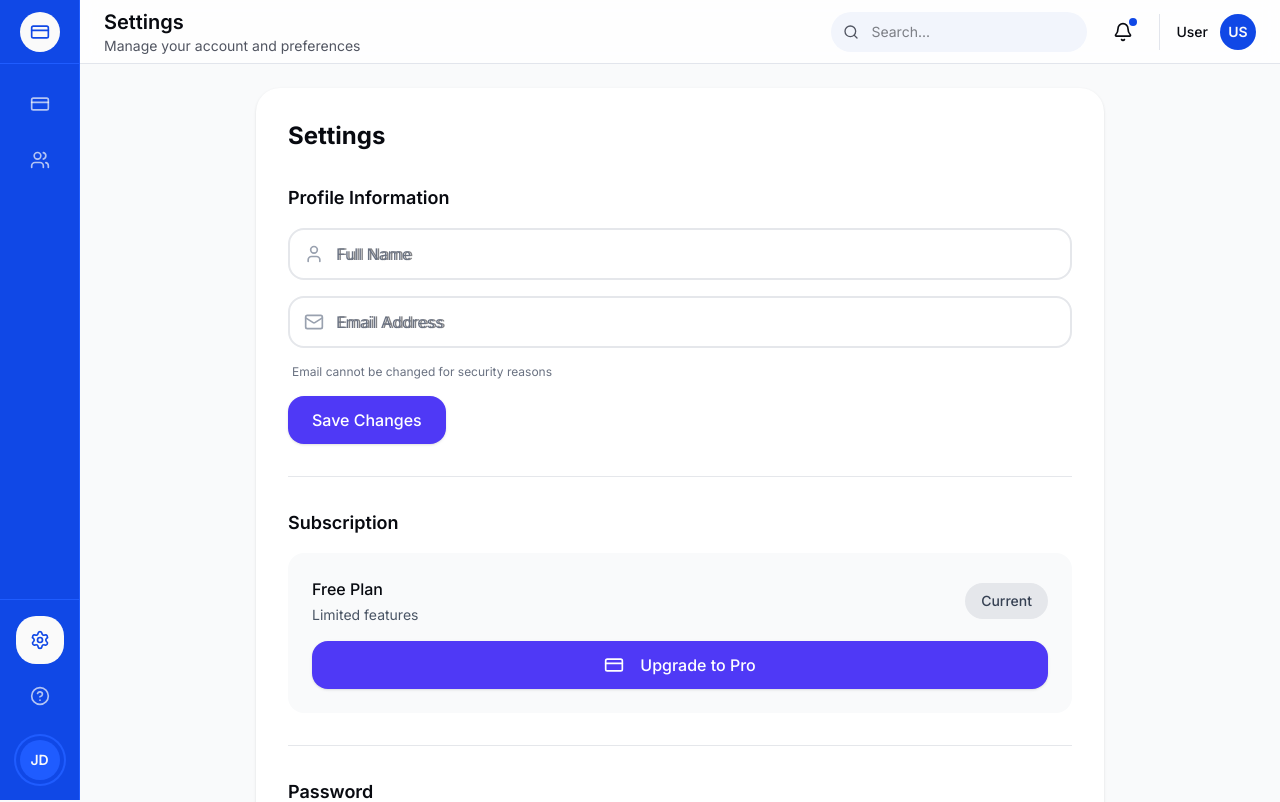
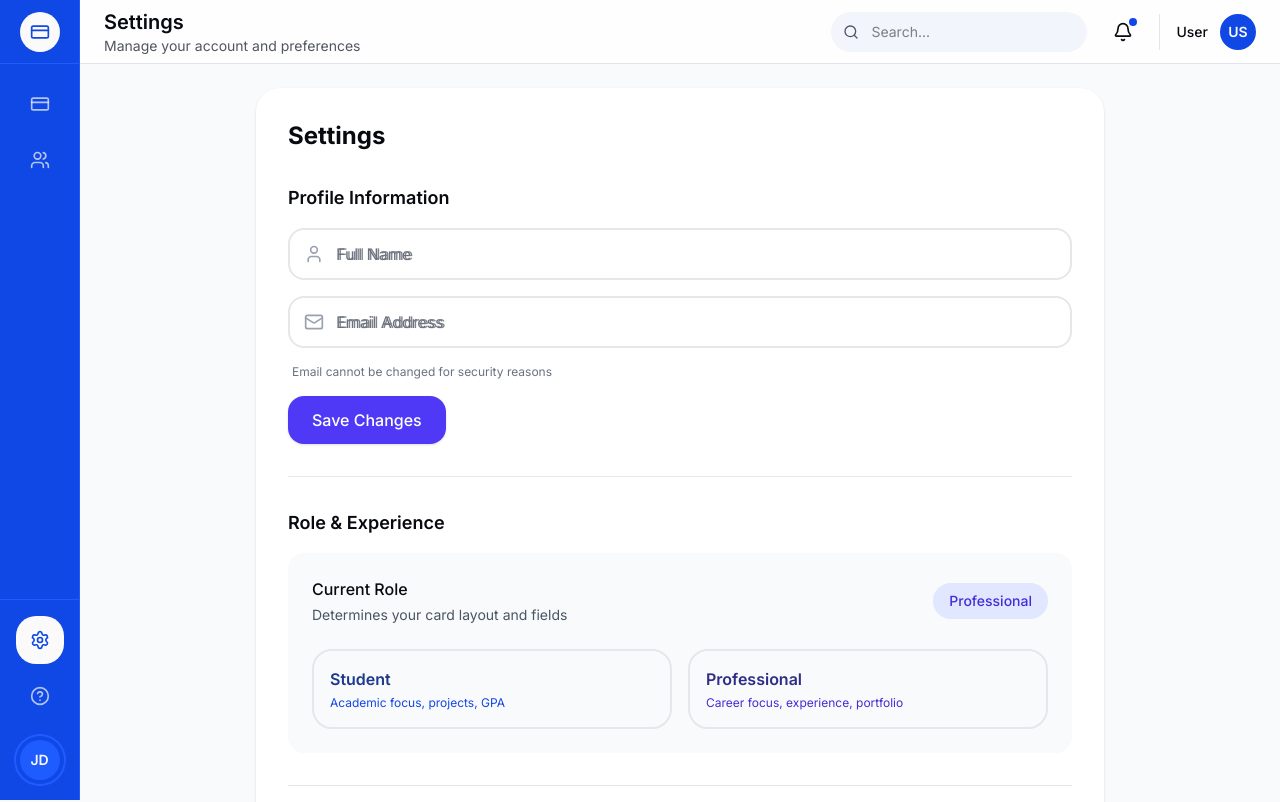
Before and after one commit to anilkumarjnv/smartcard-web, a Next.js app: page /settings in a window 1280 px wide. Shown: the top 802 px of the page. Built offline with nearby package versions, Linux system fonts and the light colour scheme; no server answers.

Commit message:
feat: Implement user onboarding for initial role selection and allow role management in settings, updating profile types with role-specific fields.

```diff
--- /dev/null
+++ b/src/app/onboarding/page.tsx
@@ -0,0 +1,102 @@
+'use client';
+
+import React, { useState } from 'react';
+import { useRouter } from 'next/navigation';
+import { createClient } from '@/lib/supabaseClient';
+import { getAvailableRoles, UserRole } from '@/lib/roles';
+import { Button } from '@/components/molecules/Button';
+import { Check, GraduationCap, Briefcase } from 'lucide-react';
+
+export default function OnboardingPage() {
+    const router = useRouter();
+    const [selectedRole, setSelectedRole] = useState<UserRole | null>(null);
+    const [loading, setLoading] = useState(false);
+    const roles = getAvailableRoles();
+
+    const handleRoleSelect = (role: UserRole) => {
+        setSelectedRole(role);
+    };
+
+    const handleSubmit = async () => {
+        if (!selectedRole) return;
+
+        setLoading(true);
+        try {
+            const supabase = createClient();
+            const { data: { user } } = await supabase.auth.getUser();
+
+            if (!user) throw new Error('No user found');
+
+            // Call the RPC function to update role in both profiles and auth.users
+            const { error } = await supabase.rpc('update_user_role', {
+                user_id: user.id,
+                new_role: selectedRole
+            });
+
+            if (error) throw error;
+
+            // Force refresh session to get new metadata
+            await supabase.auth.refreshSession();
+
+            router.push('/mycards');
+        } catch (error) {
+            console.error('Error updating role:', error);
+            alert('Failed to update role. Please try again.');
+        } finally {
+            setLoading(false);
+        }
+    };
+
+    return (
+        <div className="min-h-screen bg-background flex items-center justify-center p-6">
+            <div className="max-w-2xl w-full">
+                <div className="text-center mb-12">
+                    <h1 className="text-3xl font-bold mb-4">Welcome to SmartCard!</h1>
+                    <p className="text-muted-foreground text-lg">
+                        To get started, please tell us how you plan to use SmartCard.
+                        <br />
+                        This helps us customize your experience.
+                    </p>
+                </div>
+
+                <div className="grid md:grid-cols-2 gap-6 mb-10">
+                    {roles.map((role) => (
+                        <div
+                            key={role.id}
+                            onClick={() => handleRoleSelect(role.id)}
+                            className={`relative p-6 rounded-2xl border-2 cursor-pointer transition-all hover:border-primary/50 hover:bg-accent/50 ${selectedRole === role.id
+                                    ? 'border-primary bg-primary/5 ring-2 ring-primary/20'
+                                    : 'border-border bg-card'
+                                }`}
+                        >
+                            {selectedRole === role.id && (
+                                <div className="absolute top-4 right-4 w-6 h-6 bg-primary rounded-full flex items-center justify-center text-primary-foreground">
+                                    <Check className="w-4 h-4" />
+                                </div>
+                            )}
+
+                            <div className={`w-12 h-12 rounded-xl flex items-center justify-center text-2xl mb-4 ${role.id === 'student' ? 'bg-blue-100 text-blue-600' : 'bg-indigo-100 text-indigo-600'
+                                }`}>
+                                {role.id === 'student' ? <GraduationCap /> : <Briefcase />}
+                            </div>
+
+                            <h3 className="text-xl font-semibold mb-2">{role.name}</h3>
+                            <p className="text-muted-foreground text-sm">{role.description}</p>
+                        </div>
+                    ))}
+                </div>
+
+                <div className="flex justify-center">
+                    <Button
+                        size="lg"
+                        onClick={handleSubmit}
+                        disabled={!selectedRole || loading}
+                        className="w-full md:w-auto min-w-[200px]"
+                    >
+                        {loading ? 'Setting up...' : 'Continue'}
+                    </Button>
+                </div>
+            </div>
+        </div>
+    );
+}
--- a/src/components/organisms/SettingsTab.tsx
+++ b/src/components/organisms/SettingsTab.tsx
@@ -18,6 +18,7 @@ export function SettingsTab({ onLogout }: SettingsTabProps) {
 
   const [name, setName] = useState('');
   const [email, setEmail] = useState('');
+  const [role, setRole] = useState<string>('');
   const [showDeleteModal, setShowDeleteModal] = useState(false);
   const [isSaving, setIsSaving] = useState(false);
   const [saveMessage, setSaveMessage] = useState('');
@@ -29,10 +30,43 @@ export function SettingsTab({ onLogout }: SettingsTabProps) {
       if (user) {
         setEmail(user.email || '');
         setName(user.user_metadata?.name || '');
+        setRole(user.user_metadata?.role || 'professional');
       }
     };
     loadUserData();
   }, [supabase]);
+
+  const handleRoleChange = async (newRole: string) => {
+    if (newRole === role) return;
+
+    setIsSaving(true);
+    try {
+      const { data: { user } } = await supabase.auth.getUser();
+      if (!user) throw new Error('No user found');
+
+      const { error } = await supabase.rpc('update_user_role', {
+        user_id: user.id,
+        new_role: newRole
+      });
+
+      if (error) throw error;
+
+      // Update local state and refresh session
+      setRole(newRole);
+      await supabase.auth.refreshSession();
+
+      setSaveMessage(`✓ Role updated to ${newRole}`);
+      setTimeout(() => setSaveMessage(''), 3000);
+
+      // Force reload to update UI components that depend on role
+      window.location.reload();
+    } catch (err) {
+      console.error('Error updating role:', err);
+      setSaveMessage('✗ Failed to update role');
+    } finally {
+      setIsSaving(false);
+    }
+  };
 
   const handleSaveProfile = async () => {
     setIsSaving(true);
@@ -89,11 +123,10 @@ export function SettingsTab({ onLogout }: SettingsTabProps) {
 
       <div className="space-y-8">
         {saveMessage && (
-          <div className={`p-4 rounded-2xl ${
-            saveMessage.includes('✓')
-              ? 'bg-green-50 text-green-700'
-              : 'bg-red-50 text-red-700'
-          }`}>
+          <div className={`p-4 rounded-2xl ${saveMessage.includes('✓')
+            ? 'bg-green-50 text-green-700'
+            : 'bg-red-50 text-red-700'
+            }`}>
             {saveMessage}
           </div>
         )}
@@ -125,6 +158,48 @@ export function SettingsTab({ onLogout }: SettingsTabProps) {
         </div>
 
         <div className="border-t border-gray-200 pt-8">
+          <h4 className="text-lg font-semibold mb-4">Role & Experience</h4>
+          <div className="p-6 bg-gray-50 rounded-2xl">
+            <div className="flex items-center justify-between mb-6">
+              <div>
+                <p className="font-medium">Current Role</p>
+                <p className="text-sm text-gray-600 mt-1">Determines your card layout and fields</p>
+              </div>
+              <span className={`px-4 py-2 rounded-xl text-sm font-medium ${(role || 'professional') === 'student'
+                ? 'bg-blue-100 text-blue-700'
+                : 'bg-indigo-100 text-indigo-700'
+                }`}>
+                {(role || 'Professional').charAt(0).toUpperCase() + (role || 'professional').slice(1)}
+              </span>
+            </div>
+
+            <div className="grid grid-cols-2 gap-4">
+              <button
+                onClick={() => handleRoleChange('student')}
+                className={`p-4 rounded-xl border-2 text-left transition-all ${role === 'student'
+                  ? 'border-blue-500 bg-blue-50 ring-1 ring-blue-500'
+                  : 'border-gray-200 hover:border-blue-200 hover:bg-white'
+                  }`}
+              >
+                <div className="font-semibold mb-1 text-blue-900">Student</div>
+                <div className="text-xs text-blue-700">Academic focus, projects, GPA</div>
+              </button>
+
+              <button
+                onClick={() => handleRoleChange('professional')}
+                className={`p-4 rounded-xl border-2 text-left transition-all ${role === 'professional'
+                  ? 'border-indigo-500 bg-indigo-50 ring-1 ring-indigo-500'
+                  : 'border-gray-200 hover:border-indigo-200 hover:bg-white'
+                  }`}
+              >
+                <div className="font-semibold mb-1 text-indigo-900">Professional</div>
+                <div className="text-xs text-indigo-700">Career focus, experience, portfolio</div>
+              </button>
+            </div>
+          </div>
+        </div>
+
+        <div className="border-t border-gray-200 pt-8">
           <h4 className="text-lg font-semibold mb-4">Subscription</h4>
           <div className="p-6 bg-gray-50 rounded-2xl">
             <div className="flex items-center justify-between mb-4">
@@ -136,7 +211,7 @@ export function SettingsTab({ onLogout }: SettingsTabProps) {
             </div>
             <Button variant="primary" fullWidth>
               <CreditCard className="w-5 h-5 mr-2" />
-              Upgrade to Pro
+              {role === 'student' ? 'Upgrade to Student Pro ($3/mo)' : 'Upgrade to Pro ($9/mo)'}
             </Button>
           </div>
         </div>
@@ -218,6 +293,6 @@ export function SettingsTab({ onLogout }: SettingsTabProps) {
           </div>
         </div>
       </Modal>
-    </div>
+    </div >
   );
 }
--- a/src/lib/api/types.ts
+++ b/src/lib/api/types.ts
@@ -27,6 +27,14 @@ export interface Card {
     cover_url?: string;   // Keep for backward compatibility
     social_links?: Record<string, string>;
     theme?: Record<string, unknown>;
+    // Role-specific fields
+    school?: string;
+    major?: string;
+    graduation_year?: string;
+    skills?: string;
+    projects?: string;
+    experience?: string;
+    certifications?: string;
     views_count?: number;
     is_published: boolean;
     created_at: string;
@@ -52,6 +60,14 @@ export interface CreateCardDTO {
     cover_url?: string;
     social_links?: Record<string, string>;
     theme?: Record<string, unknown>;
+    // Role-specific fields
+    school?: string;
+    major?: string;
+    graduation_year?: string;
+    skills?: string;
+    projects?: string;
+    experience?: string;
+    certifications?: string;
 }
 
 /**
@@ -74,6 +90,14 @@ export interface UpdateCardDTO {
     social_links?: Record<string, string>;
     theme?: Record<string, unknown>;
     is_published?: boolean;
+    // Role-specific fields
+    school?: string;
+    major?: string;
+    graduation_year?: string;
+    skills?: string;
+    projects?: string;
+    experience?: string;
+    certifications?: string;
 }
 
 /**
@@ -165,5 +189,11 @@ export interface AuthUser {
     id: string;
     email: string;
     role?: string;
+    user_metadata?: {
+        role?: string;
+        full_name?: string;
+        avatar_url?: string;
+        [key: string]: any;
+    };
     [key: string]: unknown;
 }
--- a/src/middleware.ts
+++ b/src/middleware.ts
@@ -44,6 +44,12 @@ export async function middleware(request: NextRequest) {
         if (!user) {
             return NextResponse.redirect(new URL('/login', request.url));
         }
+
+        // Check for role
+        const role = user.user_metadata?.role;
+        if (!role && !request.nextUrl.pathname.startsWith('/onboarding')) {
+            return NextResponse.redirect(new URL('/onboarding', request.url));
+        }
     }
 
     // Auth routes (redirect to mycards if already logged in)
@@ -51,6 +57,22 @@ export async function middleware(request: NextRequest) {
         request.nextUrl.pathname.startsWith('/signup') ||
         request.nextUrl.pathname.startsWith('/register')) {
         if (user) {
+            // If user has no role, go to onboarding, else mycards
+            const role = user.user_metadata?.role;
+            if (!role) {
+                return NextResponse.redirect(new URL('/onboarding', request.url));
+            }
+            return NextResponse.redirect(new URL('/mycards', request.url));
+        }
+    }
+
+    // Onboarding route protection
+    if (request.nextUrl.pathname.startsWith('/onboarding')) {
+        if (!user) {
+            return NextResponse.redirect(new URL('/login', request.url));
+        }
+        // If already has role, redirect to mycards
+        if (user.user_metadata?.role) {
             return NextResponse.redirect(new URL('/mycards', request.url));
         }
     }
```
